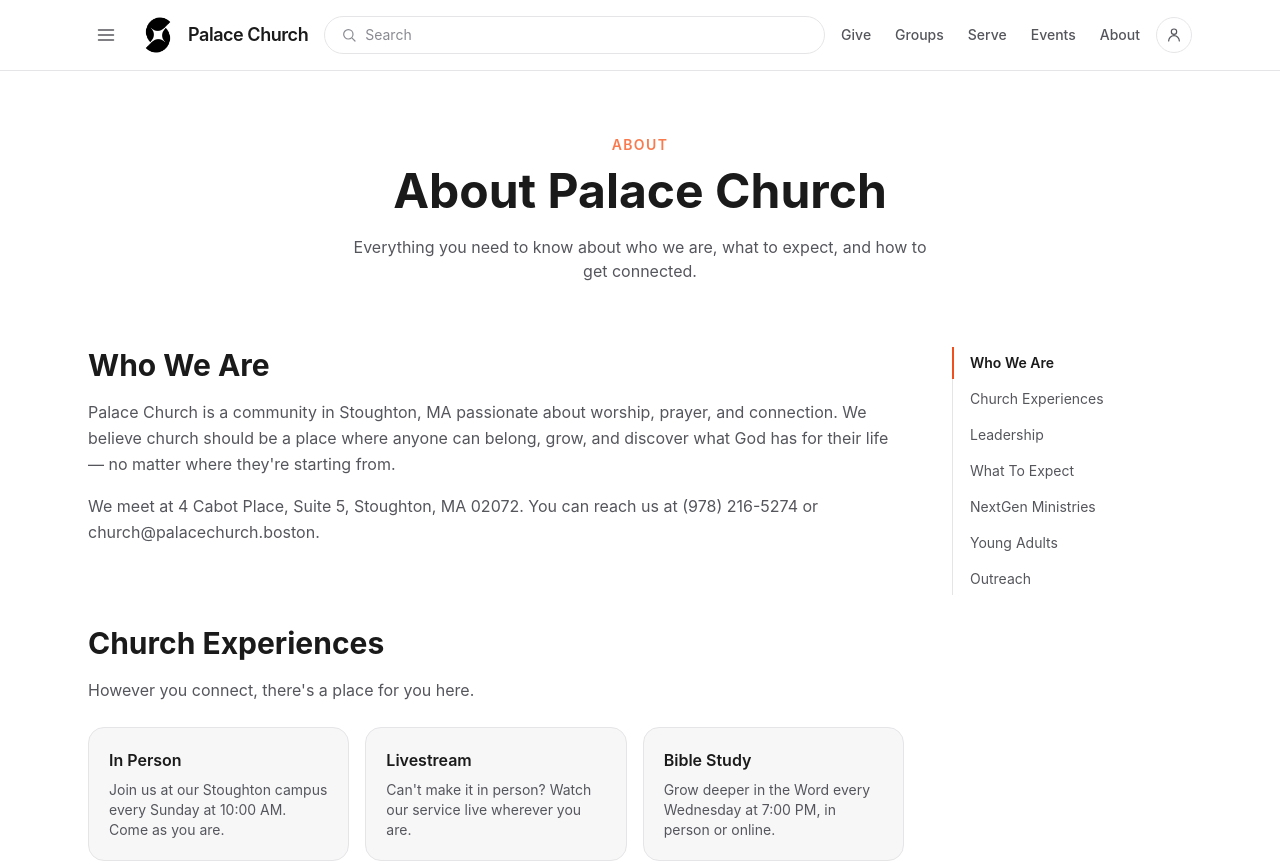
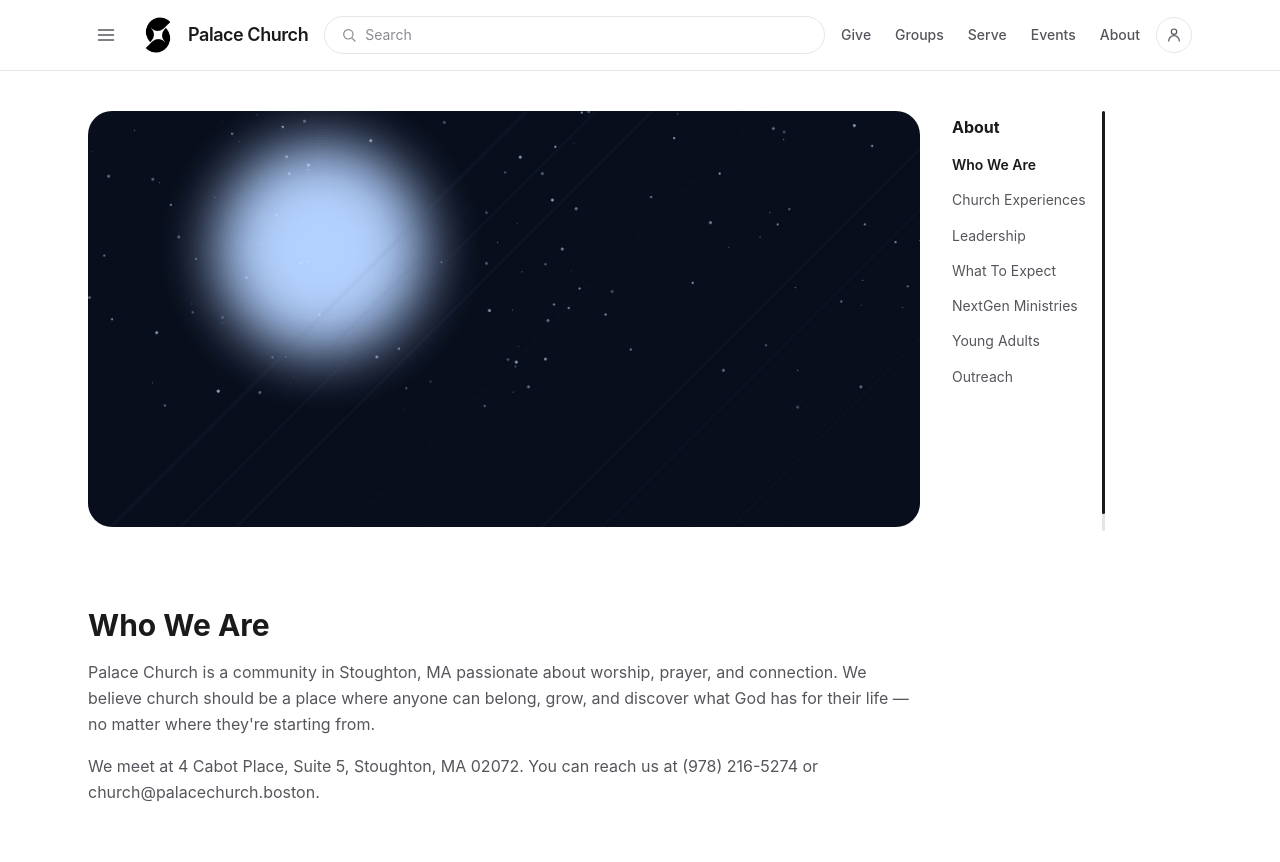
Before and after one commit to pastor-akin/palacechurchwebsite, a Next.js app: page /about in a window 1280 px wide. Shown: the top 862 px of the page. Built offline with nearby package versions, Linux system fonts and the light colour scheme.

Commit message:
Add files via upload

```diff
--- a/src/app/about/page.tsx
+++ b/src/app/about/page.tsx
@@ -43,7 +43,9 @@ const EXPERIENCES = [
 
 export default function AboutPage() {
   const [active, setActive] = useState(SECTIONS[0].id);
+  const [progress, setProgress] = useState(0);
   const sectionRefs = useRef<Record<string, HTMLElement | null>>({});
+  const contentRef = useRef<HTMLDivElement | null>(null);
 
   useEffect(() => {
     const observer = new IntersectionObserver(
@@ -62,7 +64,23 @@ export default function AboutPage() {
       if (el) observer.observe(el);
     });
 
-    return () => observer.disconnect();
+    const onScroll = () => {
+      const el = contentRef.current;
+      if (!el) return;
+      const rect = el.getBoundingClientRect();
+      const total = rect.height - window.innerHeight * 0.6;
+      const scrolled = window.innerHeight * 0.3 - rect.top;
+      const pct = total > 0 ? Math.min(1, Math.max(0, scrolled / total)) : 0;
+      setProgress(pct);
+    };
+
+    window.addEventListener("scroll", onScroll, { passive: true });
+    onScroll();
+
+    return () => {
+      observer.disconnect();
+      window.removeEventListener("scroll", onScroll);
+    };
   }, []);
 
   return (
@@ -70,21 +88,23 @@ export default function AboutPage() {
       <Header />
 
       <main className="flex-1">
-        <section className="mx-auto max-w-4xl px-6 py-16 text-center">
-          <p className="mb-3 text-sm font-semibold uppercase tracking-widest text-primary-light">
-            About
-          </p>
-          <h1 className="text-4xl font-bold sm:text-5xl">
-            About Palace Church
-          </h1>
-          <p className="mx-auto mt-5 max-w-xl text-text-secondary">
-            Everything you need to know about who we are, what to expect, and
-            how to get connected.
-          </p>
-        </section>
+        <div
+          ref={contentRef}
+          className="mx-auto grid max-w-6xl gap-8 px-6 py-10 lg:grid-cols-[1fr_240px]"
+        >
+          <div className="space-y-20">
+            <div className="relative overflow-hidden rounded-3xl">
+              <div className="relative aspect-[16/8] w-full">
+                <Image
+                  src="/images/hero-stage.jpg"
+                  alt="Palace Church worship gathering (placeholder — replace with your own photo)"
+                  fill
+                  className="object-cover"
+                  priority
+                />
+              </div>
+            </div>
 
-        <div className="mx-auto grid max-w-6xl gap-12 px-6 pb-24 lg:grid-cols-[1fr_240px]">
-          <div className="space-y-20">
             <section id="who-we-are" className="scroll-mt-28">
               <h2 className="mb-4 text-2xl font-bold sm:text-3xl">
                 Who We Are
@@ -266,21 +286,30 @@ export default function AboutPage() {
           </div>
 
           <aside className="hidden lg:block">
-            <nav className="sticky top-24 space-y-1 border-l border-surface-border pl-5">
+            <div className="sticky top-24 flex items-start gap-4">
+              <nav className="space-y-4 pt-1">
+                <p className="text-base font-bold">About</p>
                 {SECTIONS.map((s) => (
                   <a
                     key={s.id}
                     href={`#${s.id}`}
-                  className={`block border-l-2 py-1.5 pl-4 -ml-[21px] text-sm transition ${
+                    className={`block text-sm leading-snug transition ${
                       active === s.id
-                      ? "border-primary font-semibold text-foreground"
-                      : "border-transparent text-text-secondary hover:text-foreground"
+                        ? "font-semibold text-foreground"
+                        : "text-text-secondary hover:text-foreground"
                     }`}
                   >
                     {s.label}
                   </a>
                 ))}
               </nav>
+              <div className="relative h-[420px] w-[3px] flex-shrink-0 rounded-full bg-surface-border">
+                <div
+                  className="absolute left-0 top-0 w-full rounded-full bg-foreground transition-all"
+                  style={{ height: `${Math.max(6, progress * 100)}%` }}
+                />
+              </div>
+            </div>
           </aside>
         </div>
       </main>
```
Lines whose indentation alone changed are shown as unchanged.
